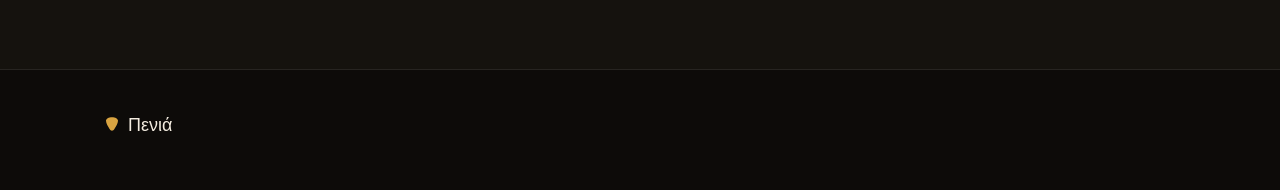
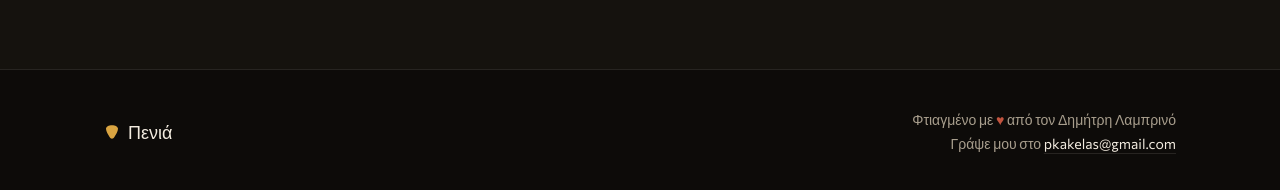
Before and after one commit to pkakelas/penies, a Next.js app in the folder web/: page / in a window 1280 px wide. Shown: the part 1419-1609 px from the top of the page. Built offline with nearby package versions, Linux system fonts and the light colour scheme; no server answers; the database is empty.

Commit message:
Say who made the site in the footer, with an address to write to
Co-Authored-By: Claude Opus 5.5 <noreply@anthropic.com>

```diff
--- a/web/src/components/Header.tsx
+++ b/web/src/components/Header.tsx
@@ -1,4 +1,7 @@
 import { dictionaries, href, SITE_NAME, type Lang } from "@/lib/i18n";
+
+/** Where visitors can write to. */
+const CONTACT = "pkakelas@gmail.com";
 
 /** A bouzouki pick. */
 export function PickMark({ className = "" }: { className?: string }) {
@@ -45,11 +48,25 @@ export function Header({ lang, page }: { lang: Lang; page: string }) {
 }
 
 export function Footer({ lang }: { lang: Lang }) {
+  const t = dictionaries[lang];
   return (
     <footer className="mt-auto border-t border-line">
-      <div className="mx-auto flex max-w-6xl items-center gap-2 px-6 py-10 sm:px-10">
-        <PickMark className="h-4 w-4 text-brass" />
-        <span className="font-display text-lg">{SITE_NAME[lang]}</span>
+      <div className="mx-auto flex max-w-6xl flex-wrap items-center justify-between gap-x-8 gap-y-3 px-6 py-10 sm:px-10">
+        <div className="flex items-center gap-2">
+          <PickMark className="h-4 w-4 text-brass" />
+          <span className="font-display text-lg">{SITE_NAME[lang]}</span>
+        </div>
+        <div className="flex flex-col gap-1 text-sm text-sand sm:items-end">
+          <p>
+            {t.credit[0]} <span className="text-wine">♥</span> {t.credit[1]}
+          </p>
+          <p>
+            {t.contact}{" "}
+            <a href={`mailto:${CONTACT}`} className="text-cream underline decoration-line underline-offset-4 transition-colors hover:text-brass-bright hover:decoration-brass">
+              {CONTACT}
+            </a>
+          </p>
+        </div>
       </div>
     </footer>
   );
--- a/web/src/lib/i18n.ts
+++ b/web/src/lib/i18n.ts
@@ -44,6 +44,9 @@ const el = {
     description: "Backing tracks για μπουζούκι.",
   },
   nav: { songs: "Τραγούδια" },
+  // In the footer; the heart is drawn between the two halves.
+  credit: ["Φτιαγμένο με", "από τον Δημήτρη Λαμπρινό"],
+  contact: "Γράψε μου στο",
   hero: {
     title: "Backing tracks για",
     titleEm: "μπουζούκι",
@@ -170,6 +173,8 @@ const en: Dict = {
     description: "Backing tracks for bouzouki.",
   },
   nav: { songs: "Songs" },
+  credit: ["Created by Dimitris Lamprinos with", ""],
+  contact: "Reach out at",
   hero: {
     title: "Backing tracks for",
     titleEm: "bouzouki",
```
Also changed, not shown: 1 other file (tests, documents, lock files or other folders).
